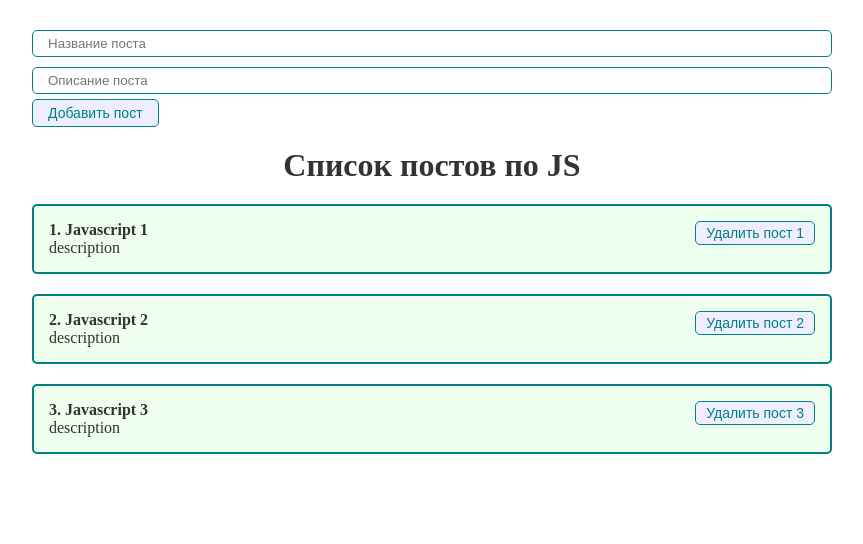
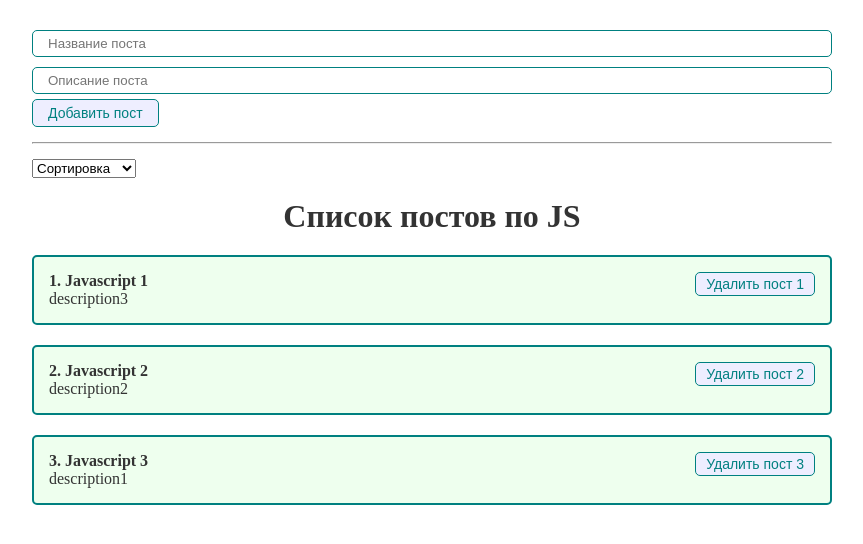
Before and after one commit to SergeyAsadchiy/react-start, a React (Create React App) app: page / in a window 1280 px wide. Shown: the top 544 px of the page, without its empty margins (208-1071 px from the left). Built offline with nearby package versions, Linux system fonts and the light colour scheme.

Commit message:
posts sorting

```diff
--- a/src/App.js
+++ b/src/App.js
@@ -2,14 +2,15 @@ import React, {useState} from "react";
 import './styles/App.css'
 import PostList from "./components/PostList";
 import PostForm from "./components/PostForm";
+import MySelect from "./components/UI/select/MySelect";
 
 function App() {
   const [posts, setPosts] = useState([
-    {id: 1, title: 'Javascript 1', body: 'description'},
-    {id: 2, title: 'Javascript 2', body: 'description'},
-    {id: 3, title: 'Javascript 3', body: 'description'}
+    {id: 1, title: 'Javascript 1', body: 'description3'},
+    {id: 2, title: 'Javascript 2', body: 'description2'},
+    {id: 3, title: 'Javascript 3', body: 'description1'}
   ])
-
+  const [selectedSort, setSelectedSort] = useState('')
   const createPost = (newPost) => {
     setPosts([...posts, newPost])
   }
@@ -17,9 +18,30 @@ function App() {
     setPosts(posts.filter(e => e.id !== post.id))
   }
 
+  const sortPosts = (sort) => {
+    setSelectedSort(sort)
+    console.log(sort);
+    setPosts([...posts].sort(
+      (a, b) => {
+        console.log('--------', a[sort], a);
+        return a[sort].localeCompare(b[sort])
+      }
+    ))
+  }
+
   return (
     <div className="App">
       <PostForm create={createPost}/>
+      <hr style={{margin: '15px 0'}}/>
+      <MySelect
+        value={selectedSort}
+        onChange={sortPosts}
+        defaultValue="Сортировка"
+        options={[
+          {value: 'title', name: 'По названию'},
+          {value: 'body', name: 'По описанию'},
+        ]}
+      />
       {
         posts.length
           ? <PostList remove={removePost} posts={posts} title={'Список постов по JS'} />
--- /dev/null
+++ b/src/components/UI/select/MySelect.jsx
@@ -0,0 +1,19 @@
+import React from 'react';
+
+const MySelect = ({options, defaultValue, value, onChange}) => {
+  return (
+    <select
+      value={value}
+      onChange={e => onChange(e.target.value)}
+    >
+      <option disabled value="">{defaultValue}</option>
+      {options.map(option =>
+        <option value={option.value} key={option.value}>
+          {option.name}
+        </option>
+      )}
+    </select>
+  );
+};
+
+export default MySelect;
```
